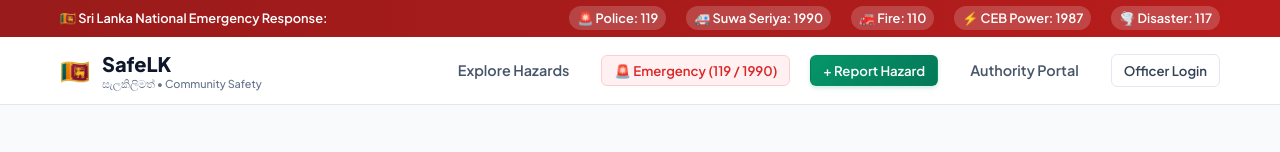
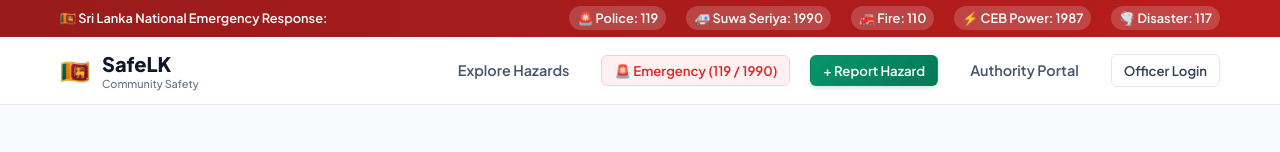
Before and after one commit to Yasindu-Sasmitha/SE3090-Hackathon, a React (Vite) app in the folder frontend/: page /login in a window 1280 px wide. Shown: the top 152 px of the page. Built offline with nearby package versions, Linux system fonts and the light colour scheme; no server answers.

Commit message:
Fix Navbar

```diff
--- a/frontend/src/components/Navbar.jsx
+++ b/frontend/src/components/Navbar.jsx
@@ -12,7 +12,7 @@ export default function Navbar({ onOpenReportModal, onOpenEmergencyModal }) {
           <span className="brand-flag" role="img" aria-label="Sri Lanka">🇱🇰</span>
           <div>
             <span>SafeLK</span>
-            <span className="brand-subtitle">සැලකිලිමත් • Community Safety</span>
+            <span className="brand-subtitle">Community Safety</span>
           </div>
         </Link>
 
```
